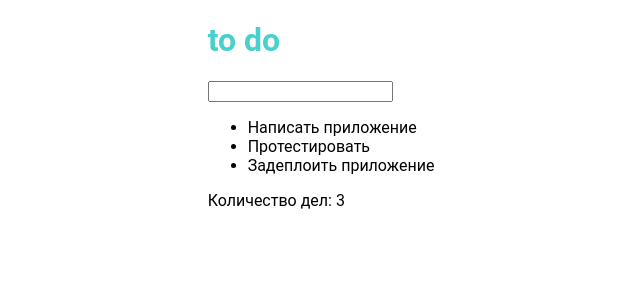
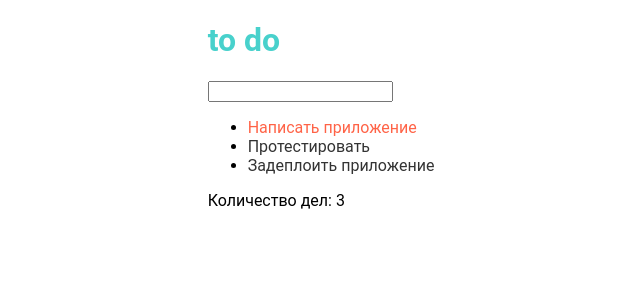
Before and after one commit to WebHeroSchool/Jem_todo, a React (Create React App) app: page / in a window 1280 px wide. Shown: the top 300 px of the page, without its empty margins (319-959 px from the left). Built offline with nearby package versions, Linux system fonts and the light colour scheme.

Commit message:
added classnames

```diff
--- a/package.json
+++ b/package.json
@@ -30,5 +30,8 @@
       "last 1 firefox version",
       "last 1 safari version"
     ]
+  },
+  "devDependencies": {
+    "classnames": "^2.2.6"
   }
 }
--- a/src/components/App/App.js
+++ b/src/components/App/App.js
@@ -6,9 +6,15 @@ import Footer from "../Footer"
 import styles from "./App.module.css";
 
 const toDoTasks = [
-    {value: "Написать приложение"},
-    {value: "Протестировать"},
-    {value: "Задеплоить приложение"}
+    {value: "Написать приложение",
+     isDone: true
+    },
+    {value: "Протестировать",
+     isDone: false
+    },
+    {value: "Задеплоить приложение",
+     isDone: false
+    }
 ];
 
 
--- /dev/null
+++ b/src/components/Item/Item.module.css
@@ -0,0 +1,7 @@
+.item {
+  color: #333;
+}
+
+.done {
+  color: tomato;
+}
--- a/src/components/Item/index.js
+++ b/src/components/Item/index.js
@@ -1,5 +1,12 @@
 import React from "react";
+import styles from "./Item.module.css";
+import classnames from "classnames";
 
-const Item = ({itemToDo}) => (<span>{itemToDo}</span>)
+const Item = ({itemToDo, isDone}) => (<span className={
+    classnames({
+        [styles.item]: true,
+        [styles.done]: isDone
+    })
+}>{itemToDo}</span>)
 
 export default Item
--- a/src/components/ItemList/index.js
+++ b/src/components/ItemList/index.js
@@ -5,7 +5,7 @@ import Item from "../Item"
 
 
 const ItemList = ({toDoTasks}) => (<ul>
-    {toDoTasks.map(task => (<li key={task.value}><Item itemToDo={task.value} /></li>))}
+    {toDoTasks.map(task => (<li key={task.value}><Item itemToDo={task.value} isDone={task.isDone} /></li>))}
 </ul>)
 
 
```
Also changed, not shown: 1 other file (tests, documents, lock files or other folders).
